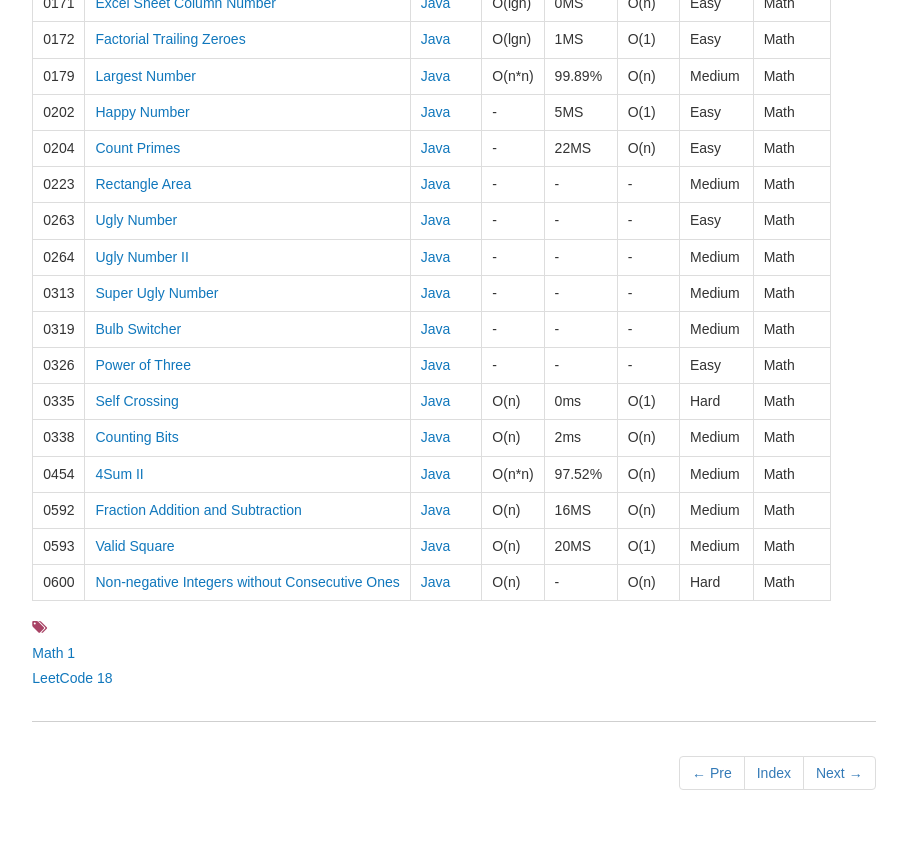
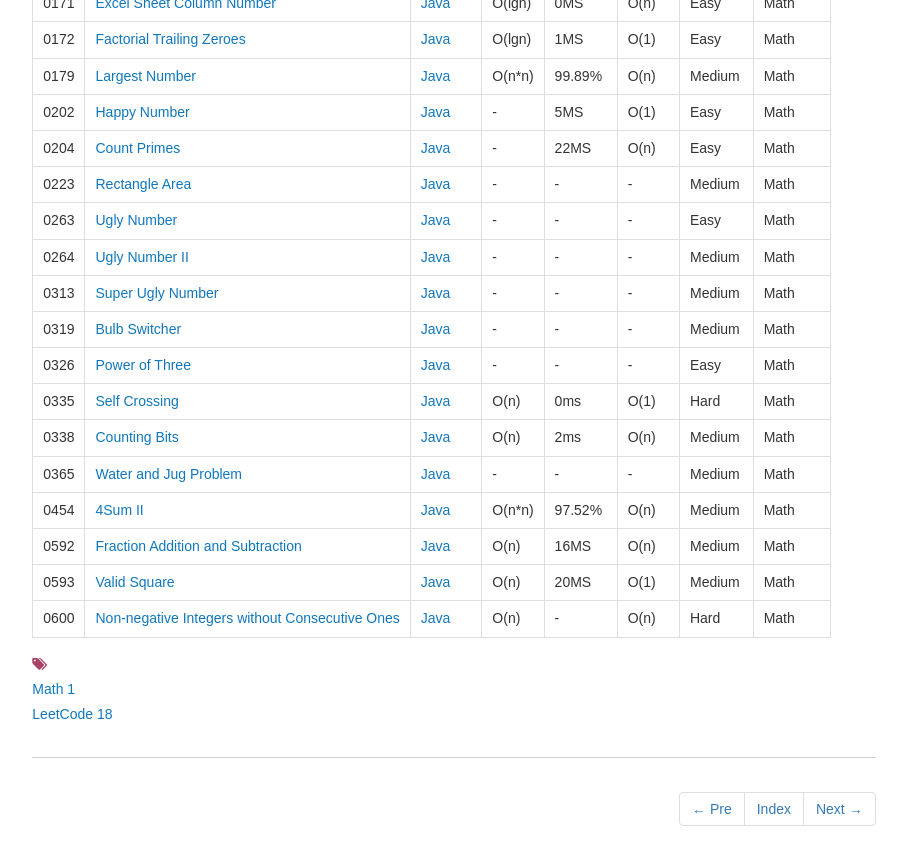
Before and after one commit to dunso/algorithm, a Jekyll site: the page built from docs/_posts/2017-12-03-Math.md, in a window 1280 px wide and 900 px high, scrolled down 675 px. Shown: the top 865 px of the window, without its empty margins (186-1093 px from the left). Built offline with Jekyll 4.4.1, drawn with Linux system fonts in a browser that asks for light colours; nearby versions of some CDN libraries.

Commit message:
Add index of LeetCode0365.java to docs

```diff
--- a/docs/_posts/2017-12-03-Math.md
+++ b/docs/_posts/2017-12-03-Math.md
@@ -38,6 +38,7 @@ icon: file-alt
 |0326|[Power of Three](https://leetcode.com/problems/power-of-three/) | [Java](https://e.srl/leetcode-326/)  |-|-|-|  Easy |Math|
 |0335|[Self Crossing](https://leetcode.com/problems/self-crossing) | [Java](https://e.srl/leetcode-335/)  | O(n) |0ms| O(1)  |  Hard |Math|
 |0338|[Counting Bits](https://leetcode.com/problems/counting-bits/) | [Java](https://e.srl/leetcode-338/)  | O(n) |2ms| O(n)  |  Medium |Math|
+|0365|[Water and Jug Problem](https://leetcode.com/problems/water-and-jug-problem/) | [Java](https://e.srl/leetcode-365/)  |-|-|-|Medium|Math|
 |0454|[4Sum II](https://leetcode.com/problems/4sum-ii/) | [Java](https://e.srl/leetcode-454/)  | O(n\*n) |97.52%| O(n)  |  Medium |Math|
 |0592|[Fraction Addition and Subtraction](https://leetcode.com/problems/fraction-addition-and-subtraction/)| [Java](https://e.srl/leetcode-592/)  | O(n) |16MS| O(n)  |  Medium |Math|
 |0593|[Valid Square](https://leetcode.com/problems/valid-square)| [Java](https://e.srl/leetcode-593/)  | O(n) |20MS| O(1)  |  Medium |Math|
```
